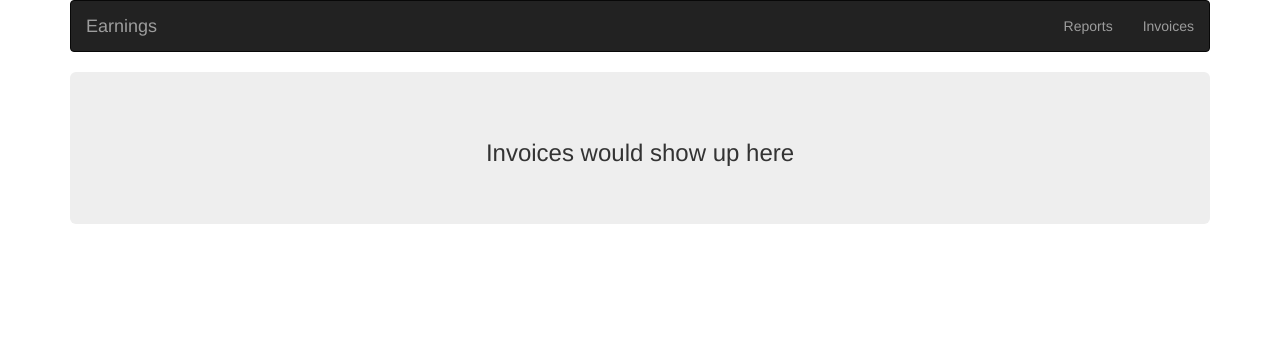
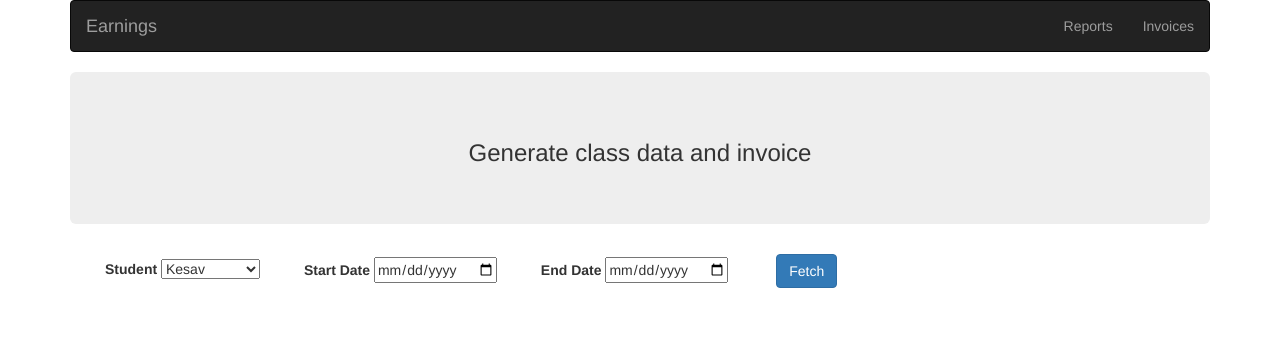
Before and after one commit to satyarth9/ea-copy, a Django app: page /invoices/ in a window 1280 px wide. Shown: the top 352 px of the page. Run offline with Django 3.2, Linux system fonts and the light colour scheme; data comes from the database, SQL or seed files in the repository; some libraries are stand-ins or nearby versions.

Commit message:
displaying invoices, filters working

```diff
--- a/earnings/urls.py
+++ b/earnings/urls.py
@@ -24,5 +24,8 @@ urlpatterns = [
     path('home/', home.views.landing, name="landing"),
     path('reports/', reports.views.dashboard, name="dashboard"),
     path('invoices/', invoices.views.home, name="invoices_home"),
-    path('add_class/', home.views.add_class, name="add_class")
+    path('add_class/', home.views.add_class, name="add_class"),
+    path('invoice/student/', invoices.views.student_invoice,
+         name="student_invoice"),
+
 ]
--- a/invoices/templates/invoices/invoice_home.html
+++ b/invoices/templates/invoices/invoice_home.html
@@ -23,9 +23,79 @@
           </div>
         </nav>
         <div class="jumbotron text-center">
-            <h3>Invoices would show up here</h3>
+            <h3>Generate class data and invoice</h3>
         </div>
-    </div>
+        <div class="container">
+                <form class="form-inline" method="post" action="{% url 'student_invoice' %}">
+                    {% csrf_token %}
+                    <div class="form-group" style="padding-left: 20px; padding-right : 20px;">
+                      <label for="inline_student">Student</label>
+                      <select name="invoice_student" id="inline_student" required>
+                          {% for student in students.all %}
+                          <option>
+                              {{student.name}}
+                          </option>
+                          {% endfor %}
+                      </select>
+                    </div>
+                    <div class="form-group" style="padding-left: 20px; padding-right : 20px;">
+                      <label for="inline_start_date">Start Date</label>
+                      <input type="date" name="invoice_start_date" id="inline_start_date" required>
+                    </div>
+                    <div class="form-group" style="padding-left: 20px; padding-right : 20px;">
+                      <label for="inline_end_date">End Date</label>
+                      <input type="date" name="invoice_end_date" id="inline_end_date" required>
+                    </div>
+                    <div class="form-group" style="padding-left: 20px; padding-right : 20px;">
+                      <label for="inline_submit"></label>
+                        <button class="btn btn-primary" type="submit" id="inline_submit">Fetch</button>
+                    </div>
+                    </form>
+            </div>
+        <div class="container">
+            {% if class_data %}
+                     <div class="table-responsive">
+                      <table class="table table-hover">
+                        <thead>
+                          <tr>
+                            <th>Student</th>
+                            <th>Date</th>
+                            <th>Start Time</th>
+                            <th>End Time</th>
+                            <th>Subject</th>
+                            <th>Homework</th>
+                            <th>Brought Over</th>
+                            <th>Duration</th>
+                            <th>Remarks</th>
+                            <th>Payout</th>
+                          </tr>
+                        </thead>
+                        <tbody>
+                        {% for cl in class_data %}
+                          <tr>
+                            <td>{{cl.student}}</td>
+                            <td>{{cl.date}}</td>
+                            <td>{{cl.start_time}}</td>
+                            <td>{{cl.end_time}}</td>
+                            <td>{{cl.subject}}</td>
+                            <td>{{cl.homework}}</td>
+                            <td>{{cl.brought_over}}</td>
+                            <td>{{cl.duration}}</td>
+                            <td>{{cl.remarks}}</td>
+                            <td>{{cl.payout}}</td>
+                          </tr>
+                        {% endfor %}
+                        </tbody>
+                      </table>
+                      </div>
+                      <div class="container">
+                            <button class="btn btn-primary" type="button">Generate Invoice</button>
+                      </div>
+            {% endif %}
+        </div>
+        </div>
+
+
 
 </body>
 </html>
--- a/invoices/views.py
+++ b/invoices/views.py
@@ -1,4 +1,28 @@
 from django.shortcuts import render
+from home.models import Student
+from reports.models import Class
 
 def home(request):
-    return render(request, 'invoices/invoice_home.html')
+    students = Student.objects
+    context = {
+        'students': students
+    }
+    return render(request, 'invoices/invoice_home.html', context)
+
+
+def student_invoice(request):
+    if request.method == "POST":
+        student = request.POST["invoice_student"]
+        start_date = request.POST["invoice_start_date"]
+        end_date = request.POST["invoice_end_date"]
+    class_data = Class.objects.filter(
+        student= student,
+        date__gte=start_date,
+        date__lte=end_date
+    )
+    students = Student.objects
+    context = {
+        'students': students,
+        'class_data': class_data
+    }
+    return render(request, 'invoices/invoice_home.html', context)
--- a/reports/templates/reports/dashboard.html
+++ b/reports/templates/reports/dashboard.html
@@ -22,6 +22,9 @@
             </ul>
           </div>
         </nav>
+        <div class="jumbotron text-center">
+            <h3>View All Current and Previous Reports</h3>
+        </div>
     </div>
     <div class="container">
         <div class="row">
```
